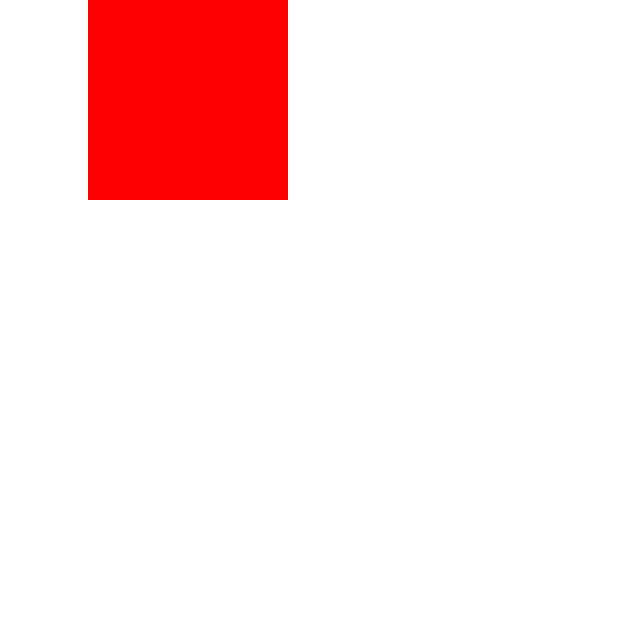
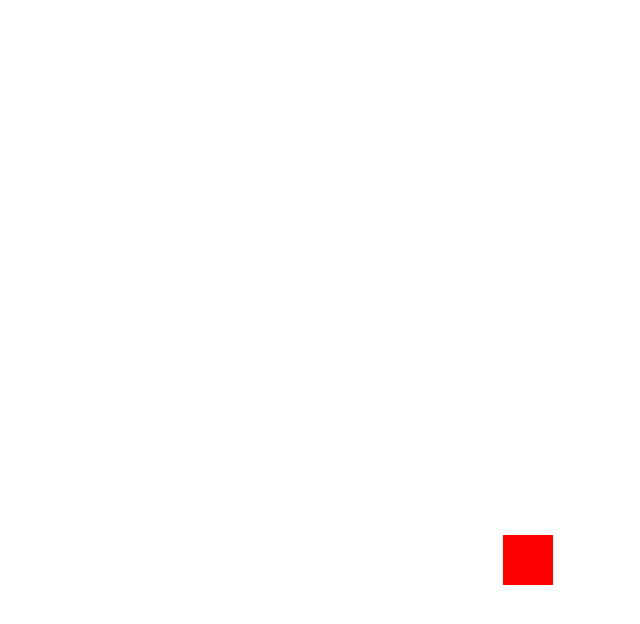
Before and after one commit to Satyender-A03/portfolio, a website built with Vite: page index.html in a window 1280 px wide. Shown: the whole page, without its empty margins (112-752 px from the left). Built offline with nearby package versions, Linux system fonts and the light colour scheme.

Commit message:
done gsap from and to

```diff
--- a/main.js
+++ b/main.js
@@ -1,8 +1,29 @@
 import "./style.css";
 import gsap from "gsap";
 
-gsap.to(".container", {
-  x: 200,
-  duration: 4,
-  ease: "power4.inOut",
+// gsap.to(".container", {
+//   x: 200,
+//   y: 300,
+//   duration: 4,
+//   ease: "power4.inOut",
+// });
+
+// gsap.to("element name", {
+//     properties to animate
+// })
+
+// gsap.to(".container", {
+//   top: "50%",
+//   width: "100%",
+//   height: "100vh",
+//   duration: 2,
+//   ease: "power3.inOut",
+// });
+
+gsap.from(".container", {
+  width: "100%",
+  height: "100vh",
+  top: "50%",
+  duration: 3,
+  ease: "power3.inOut",
 });
--- a/style.css
+++ b/style.css
@@ -5,7 +5,11 @@
 }
 
 .container {
-  width: 200px;
-  height: 200px;
+  width: 50px;
+  height: 50px;
   background: red;
+  position: absolute;
+  top: 70%;
+  left: 50%;
+  transform: translate(-50%, -50%);
 }
```
